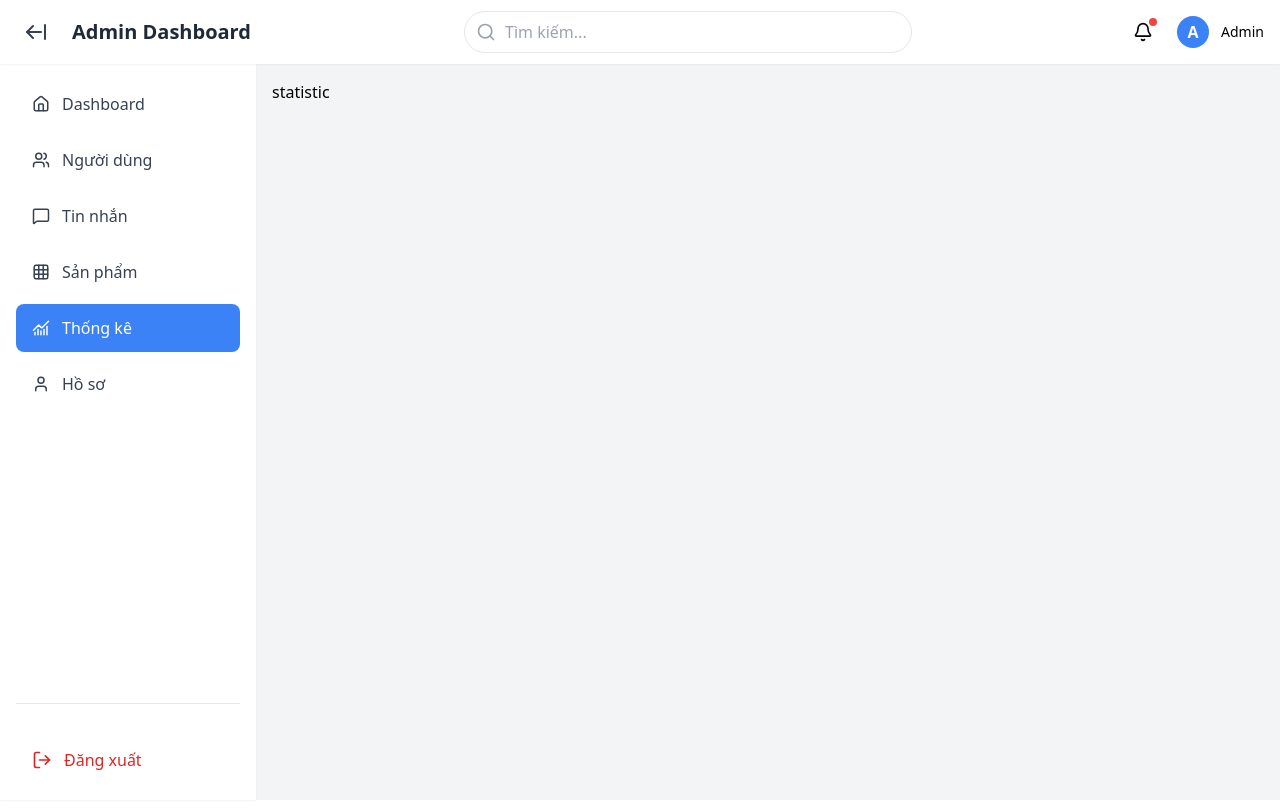
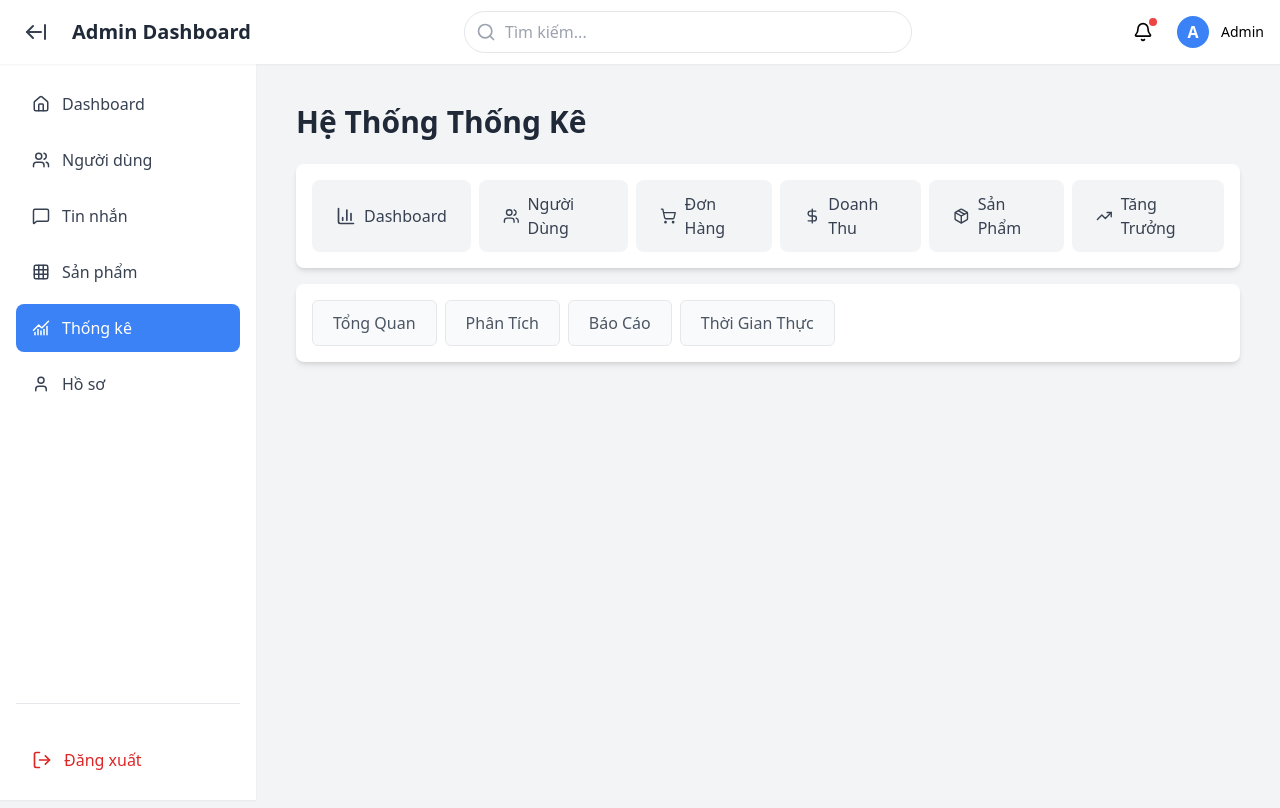
Before and after one commit to hieupnh12/Phone-Shop-E-commerce-Platform, a React (Create React App) app in the folder frontend/: page /admin/statistic in a window 1280 px wide. Shown: the top 808 px of the page. Built offline with nearby package versions, Linux system fonts and the light colour scheme; no server answers.

Commit message:
v mới nhất

```diff
--- a/frontend/src/components/layout/AdminLayout.jsx
+++ b/frontend/src/components/layout/AdminLayout.jsx
@@ -6,7 +6,6 @@ import {
   Users,
   MessageSquare,
   Grid,
-  ShoppingBag,
   ArrowLeftFromLine,
   Bell,
   Search,
--- a/frontend/src/pages/admin/Statistic/index.jsx
+++ b/frontend/src/pages/admin/Statistic/index.jsx
@@ -1,7 +1,20 @@
-import React from 'react'
+import React from "react";
+import MainMenu from "./menu/MainMenu";
+import SubMenu from "./menu/SubMenu";
+import { Outlet, useParams } from "react-router-dom";
 
 export default function Statistic() {
+  const { parent = "dashboard" } = useParams();
   return (
-    <div>statistic</div>
-  )
+    <div className="w-full min-h-screen p-6">
+      <div className="max-w-7xl mx-auto">
+        <h1 className="text-3xl font-bold text-gray-800 mb-6">
+          Hệ Thống Thống Kê
+        </h1>
+        <MainMenu />
+        <SubMenu parent={parent} />
+        <Outlet />
+      </div>
+    </div>
+  );
 }
--- /dev/null
+++ b/frontend/src/pages/admin/Statistic/menu/MainMenu.jsx
@@ -0,0 +1,41 @@
+import { NavLink } from 'react-router-dom';
+import { BarChart3, Users, ShoppingCart, DollarSign, Package, TrendingUp } from 'lucide-react';
+
+const menuConfig = {
+    dashboard: { label: 'Dashboard', icon: BarChart3, path: '/dashboard' },
+    users: { label: 'Người Dùng', icon: Users, path: '/users' },
+    orders: { label: 'Đơn Hàng', icon: ShoppingCart, path: '/orders' },
+    revenue: { label: 'Doanh Thu', icon: DollarSign, path: '/revenue' },
+    products: { label: 'Sản Phẩm', icon: Package, path: '/products' },
+    growth: { label: 'Tăng Trưởng', icon: TrendingUp, path: '/growth' },
+};
+
+const MainMenu = () => {
+    return (
+        <div className="bg-white rounded-lg shadow-md p-4 mb-4">
+            <div className="flex gap-2 flex-wrap justify-between sm:flex-nowrap overflow-x-auto">
+                {Object.entries(menuConfig).map(([key, config]) => {
+                    const Icon = config.icon;
+                    return (
+                        <NavLink
+                            key={key}
+                            to={config.path}
+                            className={({ isActive }) =>
+                                `flex items-center gap-2 px-6 py-3 rounded-lg font-medium transition-all duration-200 ${
+                                    isActive
+                                        ? 'bg-blue-600 text-white shadow-lg scale-105'
+                                        : 'bg-gray-100 text-gray-700 hover:bg-gray-200 hover:scale-102'
+                                }`
+                            }
+                        >
+                            <Icon className="w-5 h-5" />
+                            {config.label}
+                        </NavLink>
+                    );
+                })}
+            </div>
+        </div>
+    );
+};
+
+export default MainMenu;
--- /dev/null
+++ b/frontend/src/pages/admin/Statistic/menu/SubMenu.jsx
@@ -0,0 +1,67 @@
+import { NavLink, useParams } from 'react-router-dom';
+
+const subMenuConfig = {
+    dashboard: [
+        { id: 'overview', label: 'Tổng Quan', path: 'overview' },
+        { id: 'analytics', label: 'Phân Tích', path: 'analytics' },
+        { id: 'reports', label: 'Báo Cáo', path: 'reports' },
+        { id: 'realtime', label: 'Thời Gian Thực', path: 'realtime' },
+    ],
+    users: [
+        { id: 'all-users', label: 'Tất Cả', path: 'all-users' },
+        { id: 'active', label: 'Đang Hoạt Động', path: 'active' },
+        { id: 'inactive', label: 'Không Hoạt Động', path: 'inactive' },
+        { id: 'new', label: 'Mới', path: 'new' },
+    ],
+    orders: [
+        { id: 'all-orders', label: 'Tất Cả Đơn', path: 'all-orders' },
+        { id: 'pending', label: 'Chờ Xử Lý', path: 'pending' },
+        { id: 'completed', label: 'Hoàn Thành', path: 'completed' },
+        { id: 'cancelled', label: 'Đã Hủy', path: 'cancelled' },
+    ],
+    revenue: [
+        { id: 'daily', label: 'Theo Ngày', path: 'daily' },
+        { id: 'monthly', label: 'Theo Tháng', path: 'monthly' },
+        { id: 'yearly', label: 'Theo Năm', path: 'yearly' },
+        { id: 'comparison', label: 'So Sánh', path: 'comparison' },
+    ],
+    products: [
+        { id: 'inventory', label: 'Tồn Kho', path: 'inventory' },
+        { id: 'bestseller', label: 'Bán Chạy', path: 'bestseller' },
+        { id: 'low-stock', label: 'Sắp Hết', path: 'low-stock' },
+        { id: 'out-stock', label: 'Hết Hàng', path: 'out-stock' },
+    ],
+    growth: [
+        { id: 'customer', label: 'Khách Hàng', path: 'customer' },
+        { id: 'sales', label: 'Doanh Số', path: 'sales' },
+        { id: 'profit', label: 'Lợi Nhuận', path: 'profit' },
+        { id: 'market', label: 'Thị Phần', path: 'market' },
+    ],
+};
+
+const SubMenu = ({ parent }) => {
+    const subMenuItems = subMenuConfig[parent] || [];
+    return (
+        <div className="bg-white rounded-lg shadow-md p-4 mb-6">
+            <div className="flex gap-2 flex-wrap sm:flex-nowrap overflow-x-auto">
+                {subMenuItems.map((child) => (
+                    <NavLink
+                        key={child.id}
+                        to={`/ ${parent}/${child.path}`}
+                        className={({ isActive }) =>
+                            `px-5 py-2.5 rounded-md font-medium transition-all duration-200 ${
+                                isActive
+                                    ? 'bg-indigo-500 text-white shadow-md'
+                                    : 'bg-gray-50 text-gray-600 hover:bg-gray-100 border border-gray-200'
+                            }`
+                        }
+                    >
+                        {child.label}
+                    </NavLink>
+                ))}
+            </div>
+        </div>
+    );
+};
+
+export default SubMenu;
```
